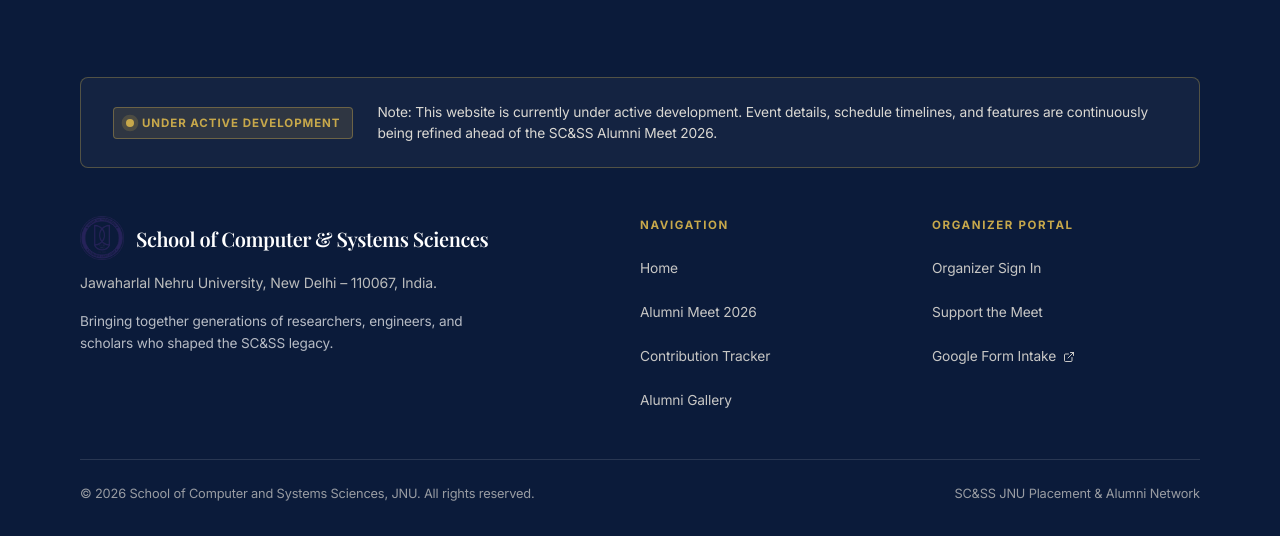
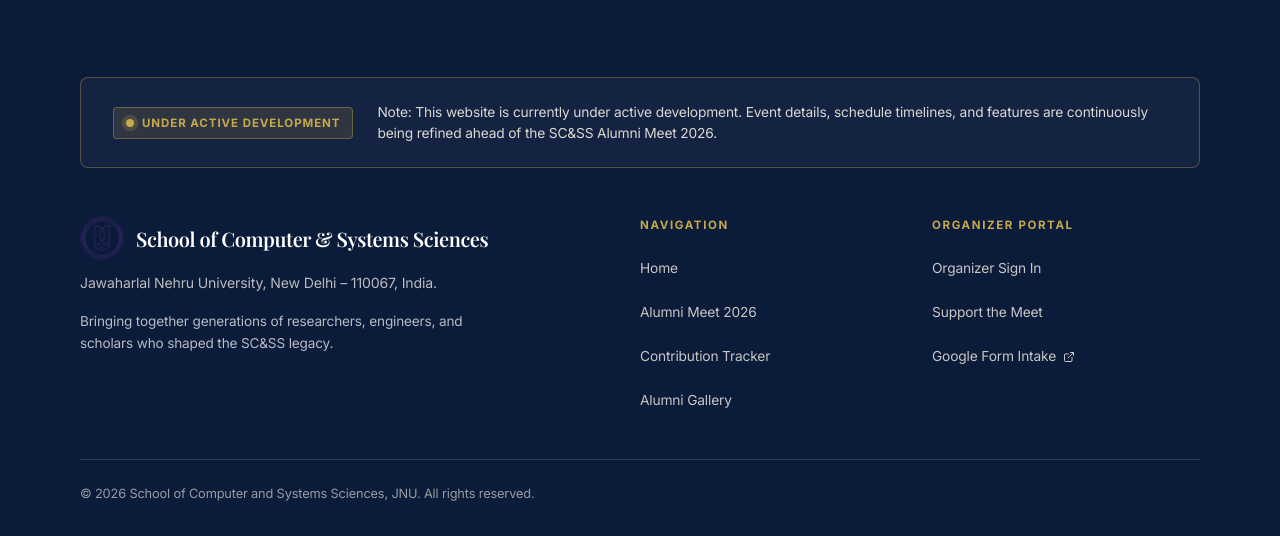
Before and after one commit to scss-spc/alumni_meet, a Flask app: page / in a window 1280 px wide. Shown: the part 2579-3115 px from the top of the page. Run offline with Flask 3, Linux system fonts and the light colour scheme; data that the repository does not hold is empty; some web fonts are replaced.

Commit message:
chore: remove 'Placement & Alumni Network' line from footer
Co-Authored-By: Claude Opus 5.5 <noreply@anthropic.com>

```diff
--- a/templates/base.html
+++ b/templates/base.html
@@ -129,7 +129,6 @@
 
             <div class="footer-bottom">
                 <div>© 2026 School of Computer and Systems Sciences, JNU. All rights reserved.</div>
-                <div>SC&amp;SS JNU Placement &amp; Alumni Network</div>
             </div>
         </div>
     </footer>
```
